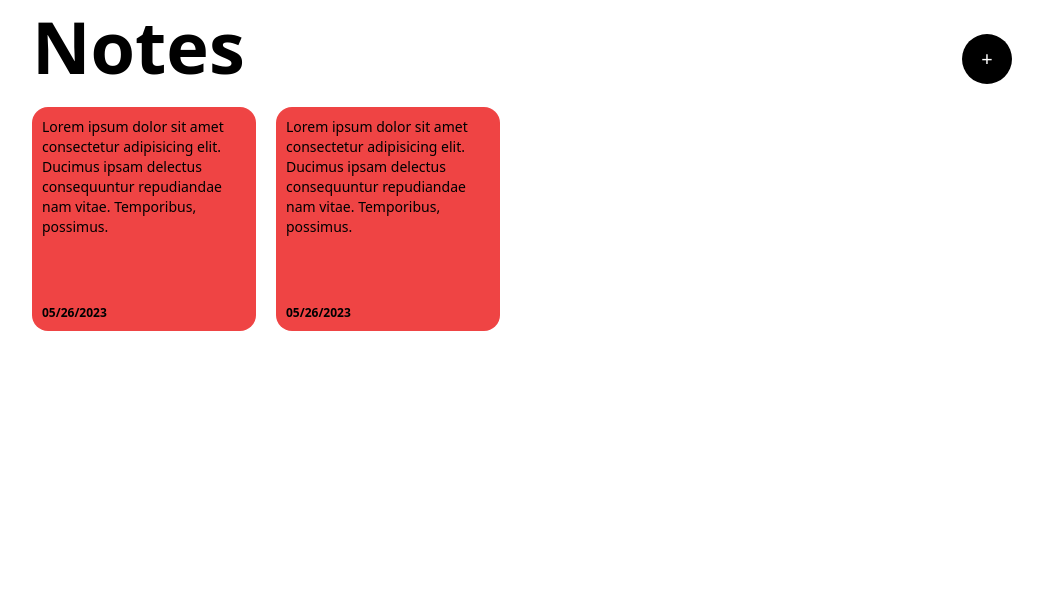
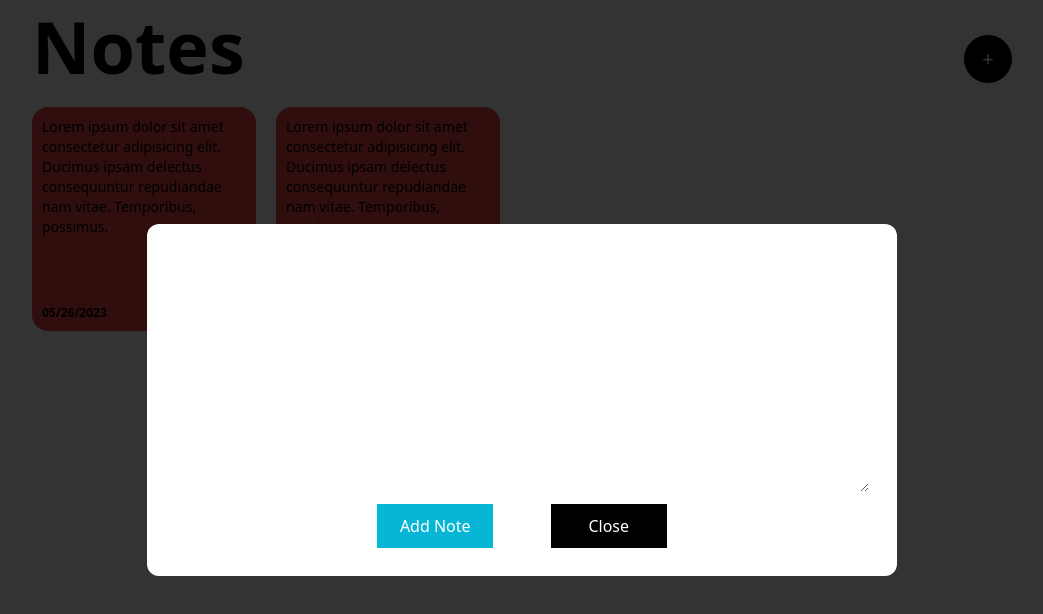
Before and after one commit to kaleabSolomon/vue-notesApp, a Vue app: page / in a window 1280 px wide. Shown: the top 614 px of the page, without its empty margins (118-1161 px from the left). Built offline with nearby package versions, Linux system fonts and the light colour scheme.

Commit message:
created and styled the modal

```diff
--- a/index.html
+++ b/index.html
@@ -2,9 +2,8 @@
 <html lang="en">
   <head>
     <meta charset="UTF-8" />
-    <link rel="icon" type="image/svg+xml" href="/vite.svg" />
     <meta name="viewport" content="width=device-width, initial-scale=1.0" />
-    <title>Vite + Vue</title>
+    <title>Notes</title>
   </head>
   <body>
     <div id="app"></div>
--- a/src/App.vue
+++ b/src/App.vue
@@ -1,12 +1,31 @@
 <script setup></script>
 
 <template>
+  <div
+    class="absolute w-full h-full bg-black/80 z-10 flex items-center justify-center"
+  >
+    <div class="w-750 bg-white rounded-xl p-7 relative flex flex-col min-h-200">
+      <textarea name="notes" id="notes" cols="30" rows="10"></textarea>
+      <div class="flex w-1/2 m-auto">
+        <button
+          class="py-2.5 px-5 bg-cyan-500 text-white cursor-pointer mt-3 mx-auto w-1/3"
+        >
+          Add Note
+        </button>
+        <button
+          class="py-2.5 px-5 bg-black text-white cursor-pointer mt-3 mx-auto w-1/3"
+        >
+          Close
+        </button>
+      </div>
+    </div>
+  </div>
   <main class="h-screen w-screen">
     <div class="max-w-1000 p-2.5 my-0 mx-auto">
       <header class="flex justify-between items-center">
         <h1 class="font-bold mb-25 text-7xl">Notes</h1>
         <button
-          class="border-none p-2.5 w-50 h-50 cursor-pointer rounded-full text-white bg-black text-xl"
+          class="border-none p-2.5 w-12 h-12 cursor-pointer rounded-full text-white bg-black text-xl"
         >
           +
         </button>
--- a/tailwind.config.js
+++ b/tailwind.config.js
@@ -6,14 +6,14 @@ export default {
       maxWidth: {
         1000: "1000px",
       },
+      width: {
+        750: "750px",
+      },
+      minHeight: {
+        200: "200px",
+      },
       margin: {
         25: "25px",
-      },
-      width: {
-        50: "50px",
-      },
-      height: {
-        50: "50px",
       },
     },
   },
```
